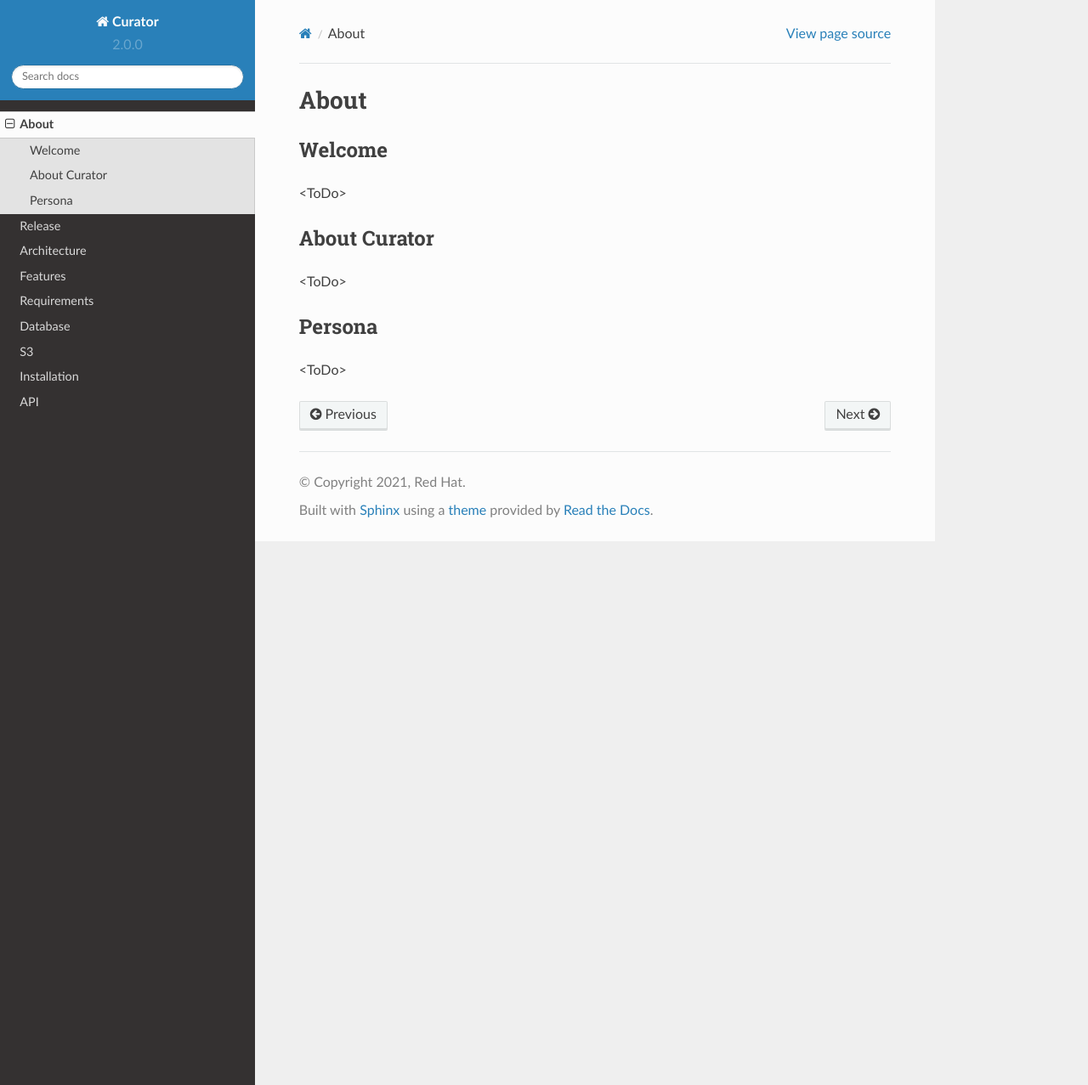
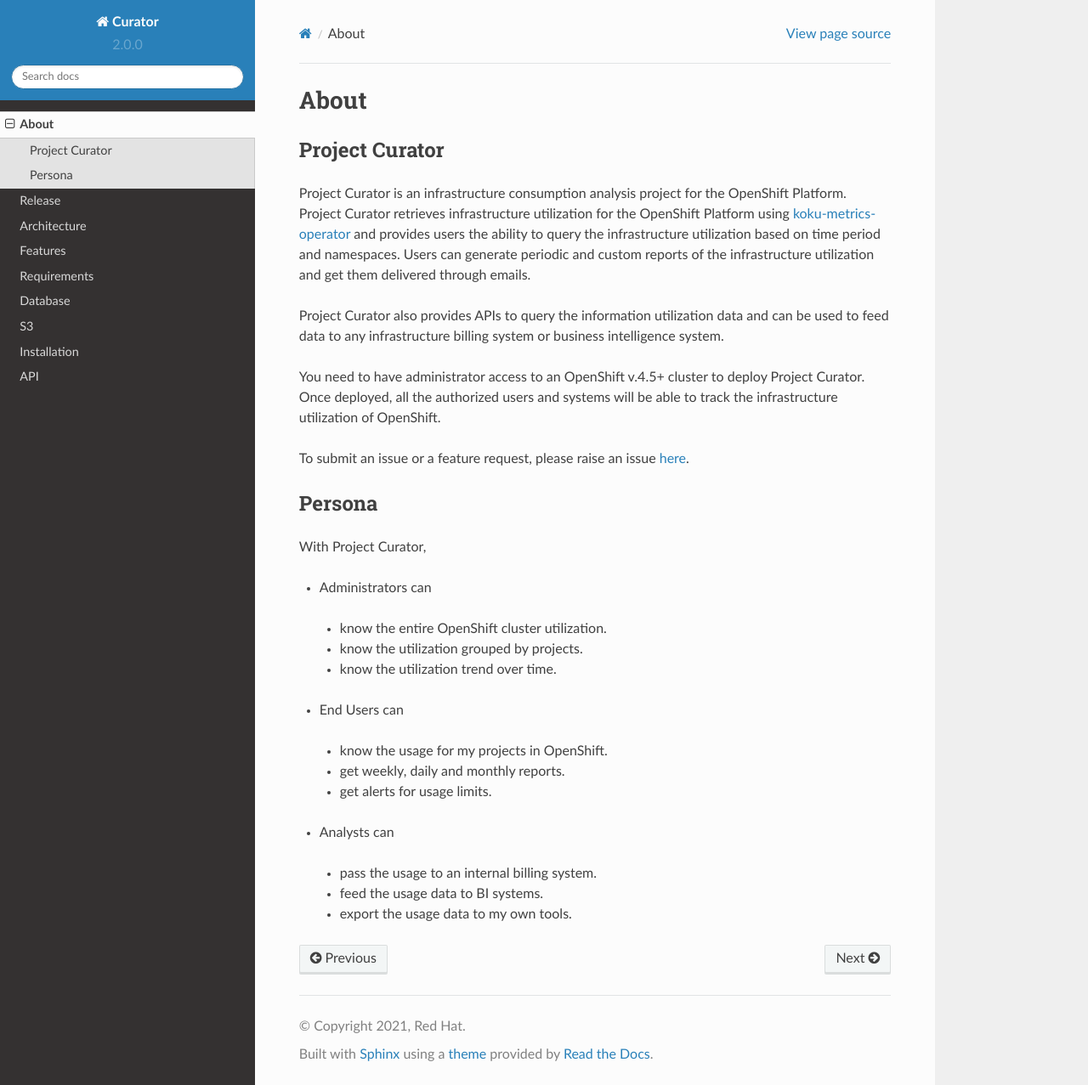
Before and after one commit to gagansk/curator-doc, a Sphinx documentation site: the page built from docs/source/about.rst, in a window 1280 px wide and 1277 px high. Shown: the whole window at 85% size. Built offline with Sphinx 7.4.7 and the Read the Docs theme 2.0.0, drawn with Linux system fonts in a browser that asks for light colours.

Commit message:
Updated the about section

```diff
--- a/docs/source/about.rst
+++ b/docs/source/about.rst
@@ -1,14 +1,35 @@
 About
 =====
 
-Welcome
-------------
-<ToDo>
+Project Curator
+---------------
+Project Curator is an infrastructure consumption analysis project for the OpenShift Platform. Project Curator retrieves infrastructure utilization for the OpenShift Platform using `koku-metrics-operator <https://github.com/project-koku/koku-metrics-operator>`_ and provides users the ability to query the infrastructure utilization based on time period and namespaces. Users can generate periodic and custom reports of the infrastructure utilization and get them delivered through emails.
 
-About Curator
--------------
-<ToDo>
+Project Curator also provides APIs to query the information utilization data and can be used to feed data to any infrastructure billing system or business intelligence system.
+
+You need to have administrator access to an OpenShift v.4.5+ cluster to deploy Project Curator. Once deployed, all the authorized users and systems will be able to track the infrastructure utilization of OpenShift.
+
+To submit an issue or a feature request, please raise an issue `here <https://github.com/operate-first/curator/issues>`_.
+
 
 Persona
 -------
-<ToDo>
+With Project Curator,
+
+* Administrators can
+
+ * know the entire OpenShift cluster utilization.
+ * know the utilization grouped by projects.
+ * know the utilization trend over time.
+
+* End Users can
+
+ * know the usage for my projects in OpenShift.
+ * get weekly, daily and monthly reports.
+ * get alerts for usage limits.
+
+* Analysts can
+
+ * pass the usage to an internal billing system.
+ * feed the usage data to BI systems.
+ * export the usage data to my own tools.
--- a/docs/source/index.rst
+++ b/docs/source/index.rst
@@ -4,7 +4,7 @@
 **Curator** (/ˈkyo͝orˌādər/) is an infrastructure consumption analysis project for OCP.
 
 Check out the :doc:`about` section for further information, including
-how to :ref:`installation` the project.
+how to :ref:`install` the project.
 
 .. note::
 
--- a/docs/source/installation.rst
+++ b/docs/source/installation.rst
@@ -1,7 +1,7 @@
 Installation
 ============
 
-.. _installation:
+.. _install:
 
 Install Curator
 ---------------
```
